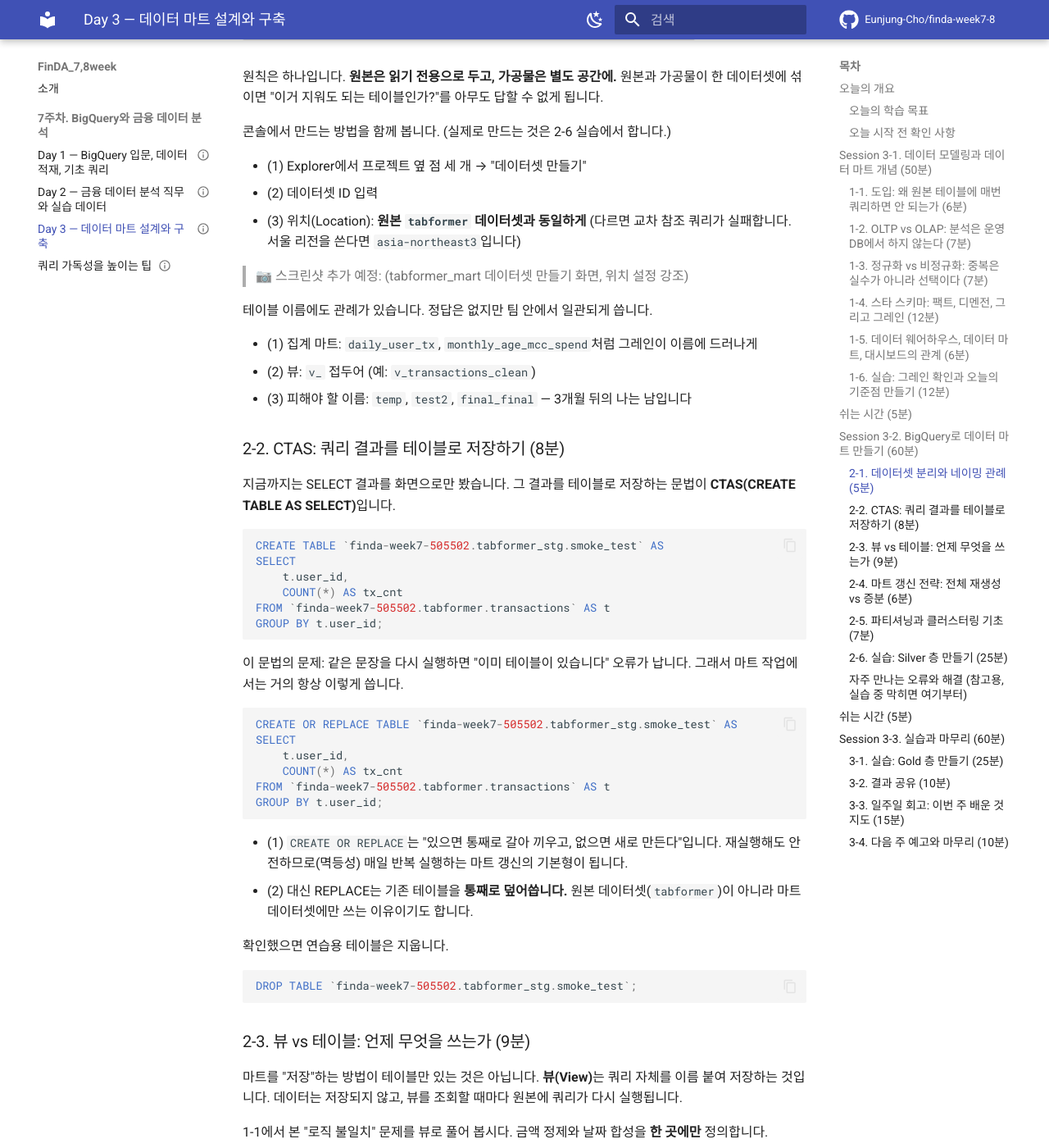
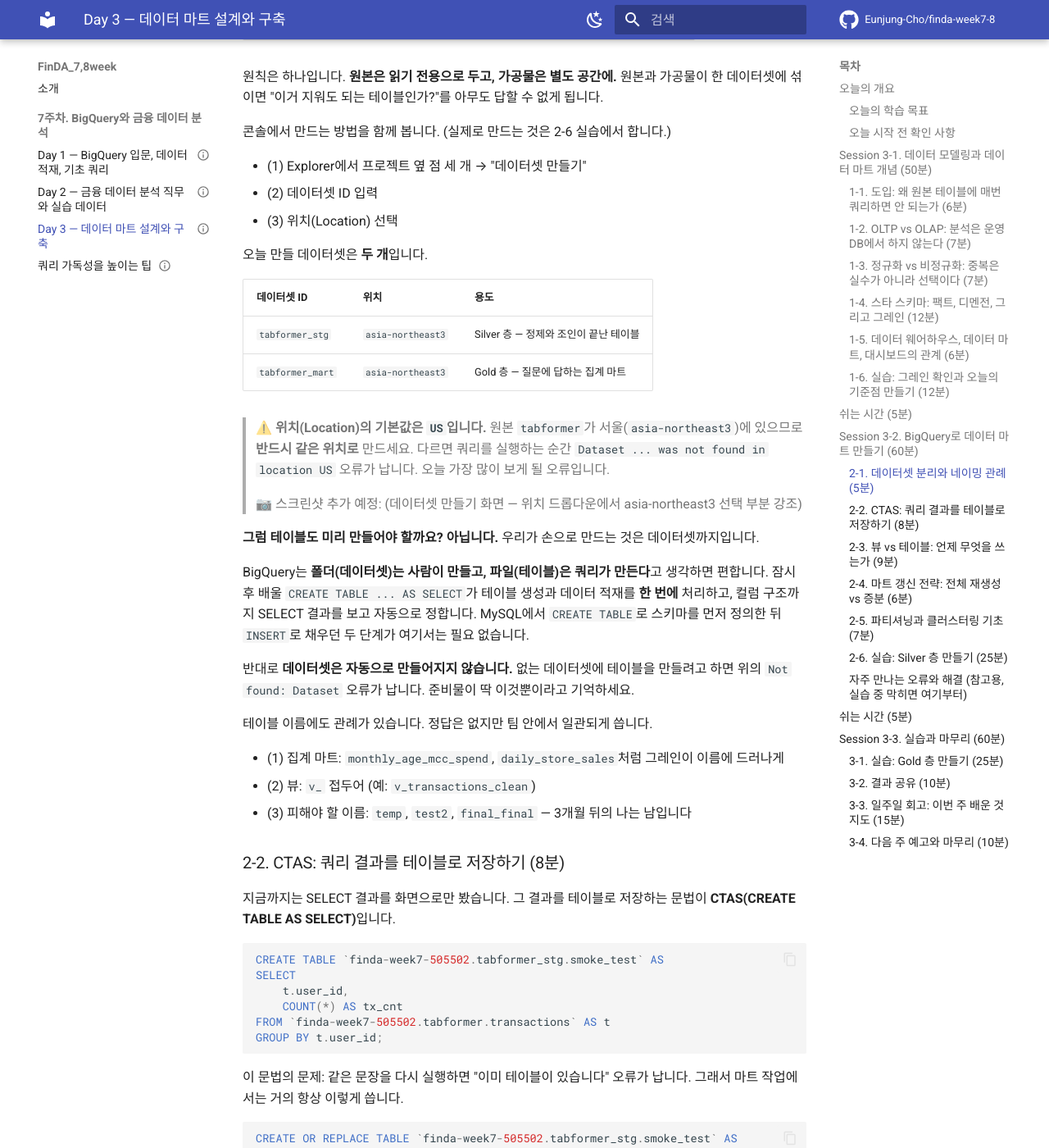
Before and after one commit to Eunjung-Cho/finda-week7-8, an MkDocs documentation site: the page built from docs/week7/day3-lecture.md, in a window 1280 px wide and 1400 px high, scrolled down 7419 px. Shown: the whole window at 82% size. Built offline with MkDocs 1.6.1 and Material for MkDocs 9.7.7, drawn with Linux system fonts in a browser that asks for light colours; comment, search, counter and statistics services are not loaded.

Commit message:
Day 3 2-1에 데이터셋 준비 안내 추가
만들 데이터셋 두 개와 위치(asia-northeast3)를 명시하고,
테이블은 CTAS가 만들어 주므로 미리 만들 필요가 없다는 점을 설명.

Co-Authored-By: Claude Opus 5 <noreply@anthropic.com>

```diff
--- a/docs/week7/day3-lecture.md
+++ b/docs/week7/day3-lecture.md
@@ -249,13 +249,28 @@ flowchart TD
 
 - (1) Explorer에서 프로젝트 옆 점 세 개 → "데이터셋 만들기"
 - (2) 데이터셋 ID 입력
-- (3) 위치(Location): **원본 `tabformer` 데이터셋과 동일하게** (다르면 교차 참조 쿼리가 실패합니다. 서울 리전을 쓴다면 `asia-northeast3`입니다)
+- (3) 위치(Location) 선택
 
-> 📷 스크린샷 추가 예정: (tabformer_mart 데이터셋 만들기 화면, 위치 설정 강조)
+오늘 만들 데이터셋은 **두 개**입니다.
+
+| 데이터셋 ID | 위치 | 용도 |
+| --- | --- | --- |
+| `tabformer_stg` | `asia-northeast3` | Silver 층 — 정제와 조인이 끝난 테이블 |
+| `tabformer_mart` | `asia-northeast3` | Gold 층 — 질문에 답하는 집계 마트 |
+
+> ⚠️ **위치(Location)의 기본값은 `US`입니다.** 원본 `tabformer`가 서울(`asia-northeast3`)에 있으므로 **반드시 같은 위치로** 만드세요. 다르면 쿼리를 실행하는 순간 `Dataset ... was not found in location US` 오류가 납니다. 오늘 가장 많이 보게 될 오류입니다.
+
+> 📷 스크린샷 추가 예정: (데이터셋 만들기 화면 — 위치 드롭다운에서 asia-northeast3 선택 부분 강조)
+
+**그럼 테이블도 미리 만들어야 할까요? 아닙니다.** 우리가 손으로 만드는 것은 데이터셋까지입니다.
+
+BigQuery는 **폴더(데이터셋)는 사람이 만들고, 파일(테이블)은 쿼리가 만든다**고 생각하면 편합니다. 잠시 후 배울 `CREATE TABLE ... AS SELECT`가 테이블 생성과 데이터 적재를 **한 번에** 처리하고, 컬럼 구조까지 SELECT 결과를 보고 자동으로 정합니다. MySQL에서 `CREATE TABLE`로 스키마를 먼저 정의한 뒤 `INSERT`로 채우던 두 단계가 여기서는 필요 없습니다.
+
+반대로 **데이터셋은 자동으로 만들어지지 않습니다.** 없는 데이터셋에 테이블을 만들려고 하면 위의 `Not found: Dataset` 오류가 납니다. 준비물이 딱 이것뿐이라고 기억하세요.
 
 테이블 이름에도 관례가 있습니다. 정답은 없지만 팀 안에서 일관되게 씁니다.
 
-- (1) 집계 마트: `daily_user_tx`, `monthly_age_mcc_spend`처럼 그레인이 이름에 드러나게
+- (1) 집계 마트: `monthly_age_mcc_spend`, `daily_store_sales`처럼 그레인이 이름에 드러나게
 - (2) 뷰: `v_` 접두어 (예: `v_transactions_clean`)
 - (3) 피해야 할 이름: `temp`, `test2`, `final_final` — 3개월 뒤의 나는 남입니다
 
```
